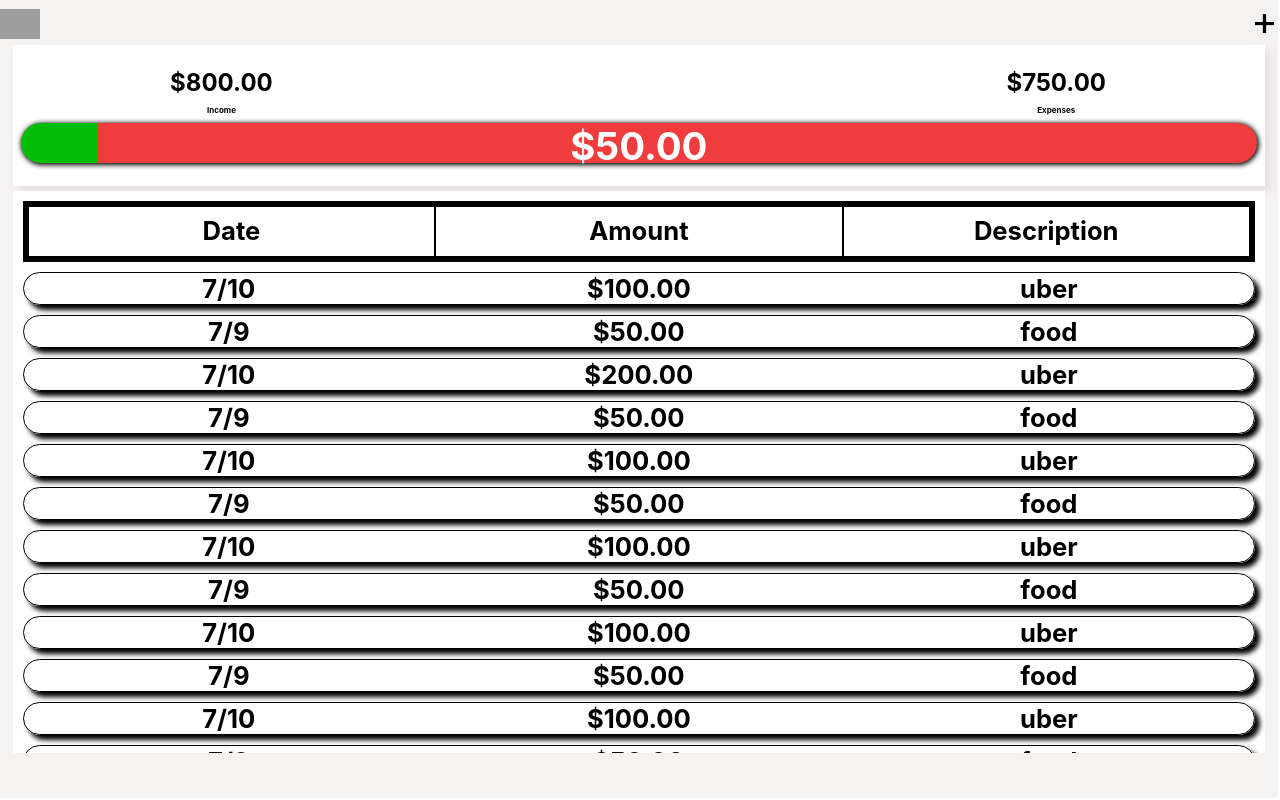
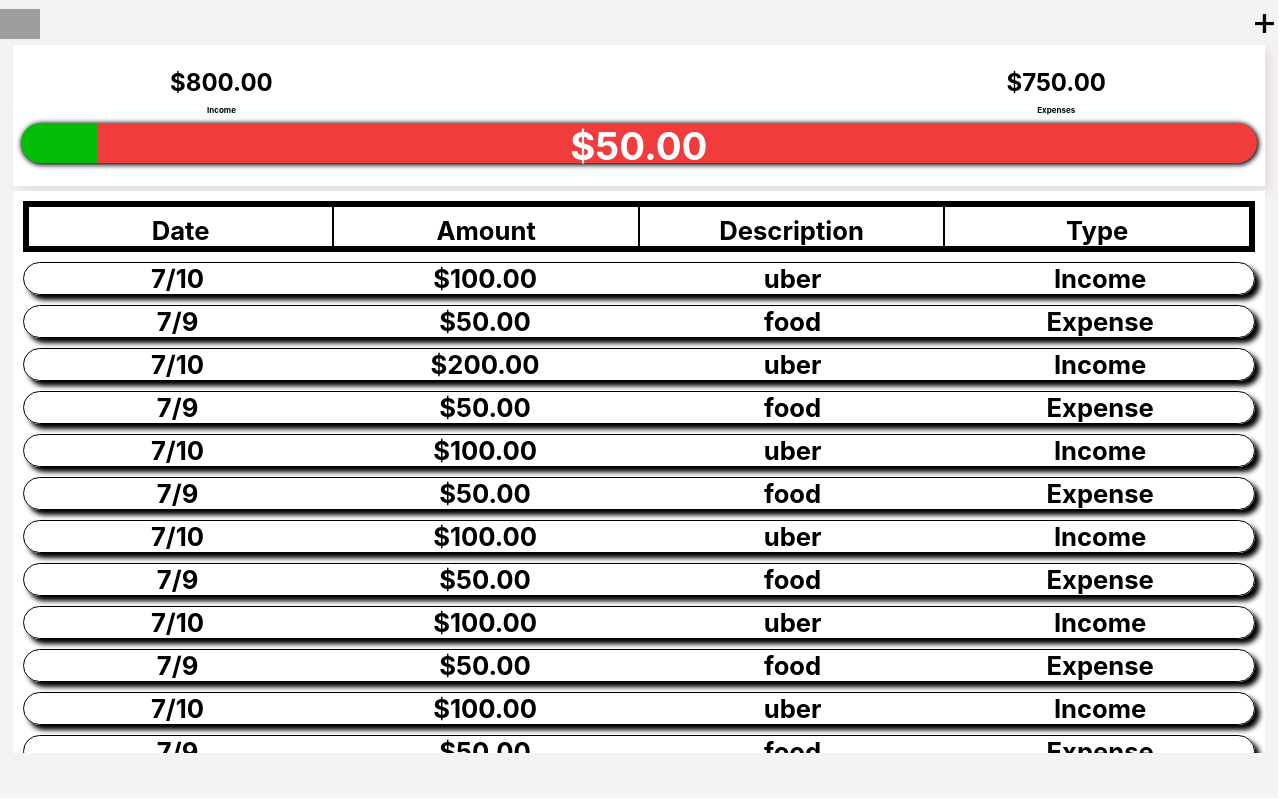
Before and after one commit to Bernard-Calma/planner, a React (Create React App) app: page /transactions in a window 1280 px wide. Built offline with nearby package versions, Linux system fonts and the light colour scheme; grey boxes are pictures that could not be loaded.

Commit message:
added type column for transactions

```diff
--- a/src/components/Transaction.jsx
+++ b/src/components/Transaction.jsx
@@ -27,6 +27,7 @@ const Transaction = (props) => {
                 <p style={styles.title}>{new Date(transaction.date).toLocaleDateString().slice(0, -5)}</p>
                 <p style={styles.title}>${transaction.amount.toFixed(2)}</p>
                 <p style={styles.title}>{transaction.description}</p>
+                <p style={styles.title}>{transaction.income ? "Income" : "Expense"}</p>
             </div>
             {
                 show &&
--- a/src/components/TransactionTitles.jsx
+++ b/src/components/TransactionTitles.jsx
@@ -22,7 +22,7 @@ const TransactionTitles = () => {
             <p style={styles.title}>Date</p>
             <p style={styles.title}>Amount</p>
             <p style={styles.title}>Description</p>
-            <p></p>
+            <p style={styles.title}>Type</p>
         </div>
     )
 }
```
